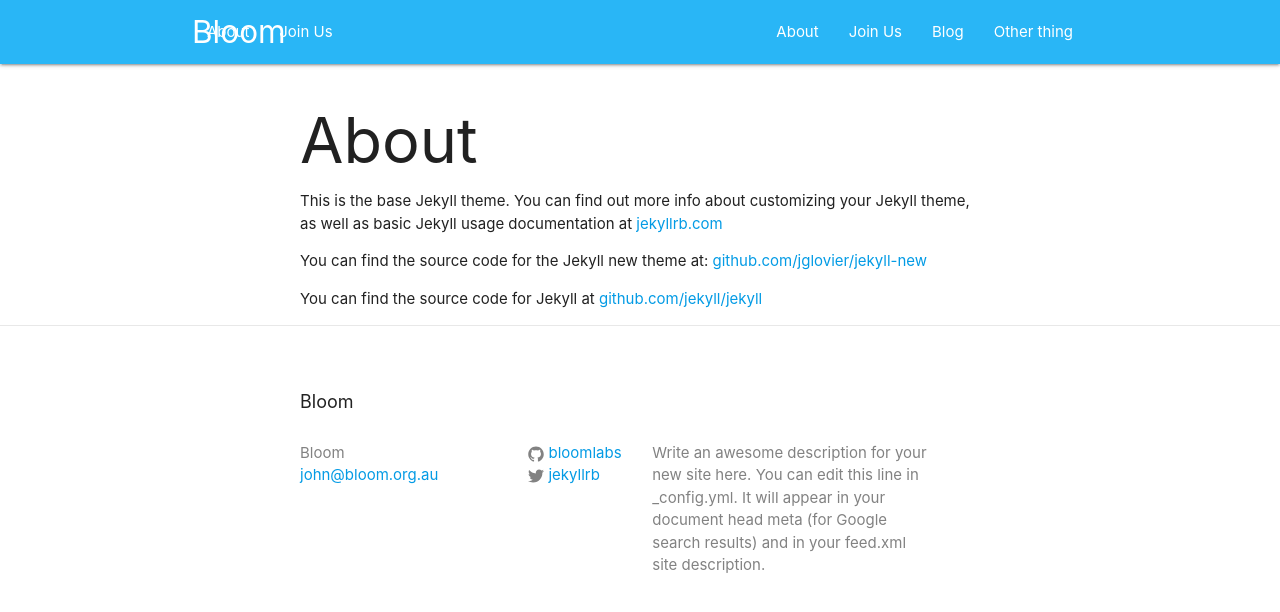
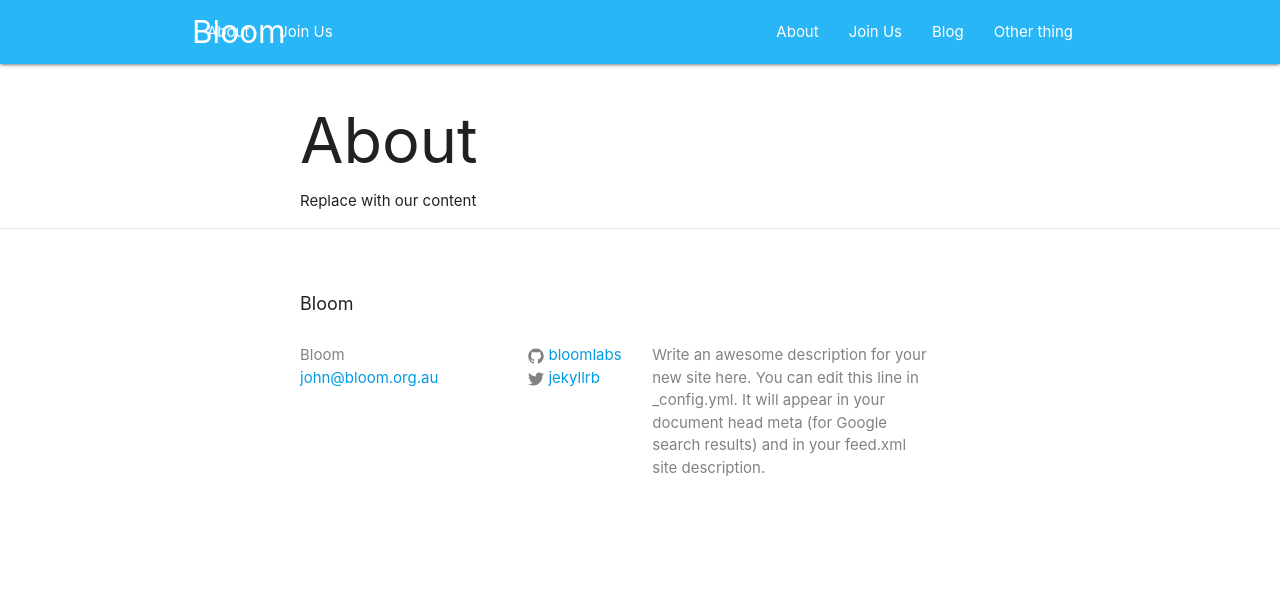
Before and after one commit to bloomlabs/bloomlabs.github.io, a Jekyll site: the page built from about.md, in a window 1280 px wide. Shown: the top 612 px of the page. Built offline with Jekyll 4.4.1, drawn with Linux system fonts in a browser that asks for light colours; nearby versions of some CDN libraries; library files that are not in the unit come from our copies.

Commit message:
Chore: Changed about content

```diff
--- a/about.md
+++ b/about.md
@@ -4,8 +4,4 @@
 permalink: /about/
 ---
 
-This is the base Jekyll theme. You can find out more info about customizing your Jekyll theme, as well as basic Jekyll usage documentation at [jekyllrb.com](http://jekyllrb.com/)
-
-You can find the source code for the Jekyll new theme at: [github.com/jglovier/jekyll-new](https://github.com/jglovier/jekyll-new)
-
-You can find the source code for Jekyll at [github.com/jekyll/jekyll](https://github.com/jekyll/jekyll)
+Replace with our content
```
